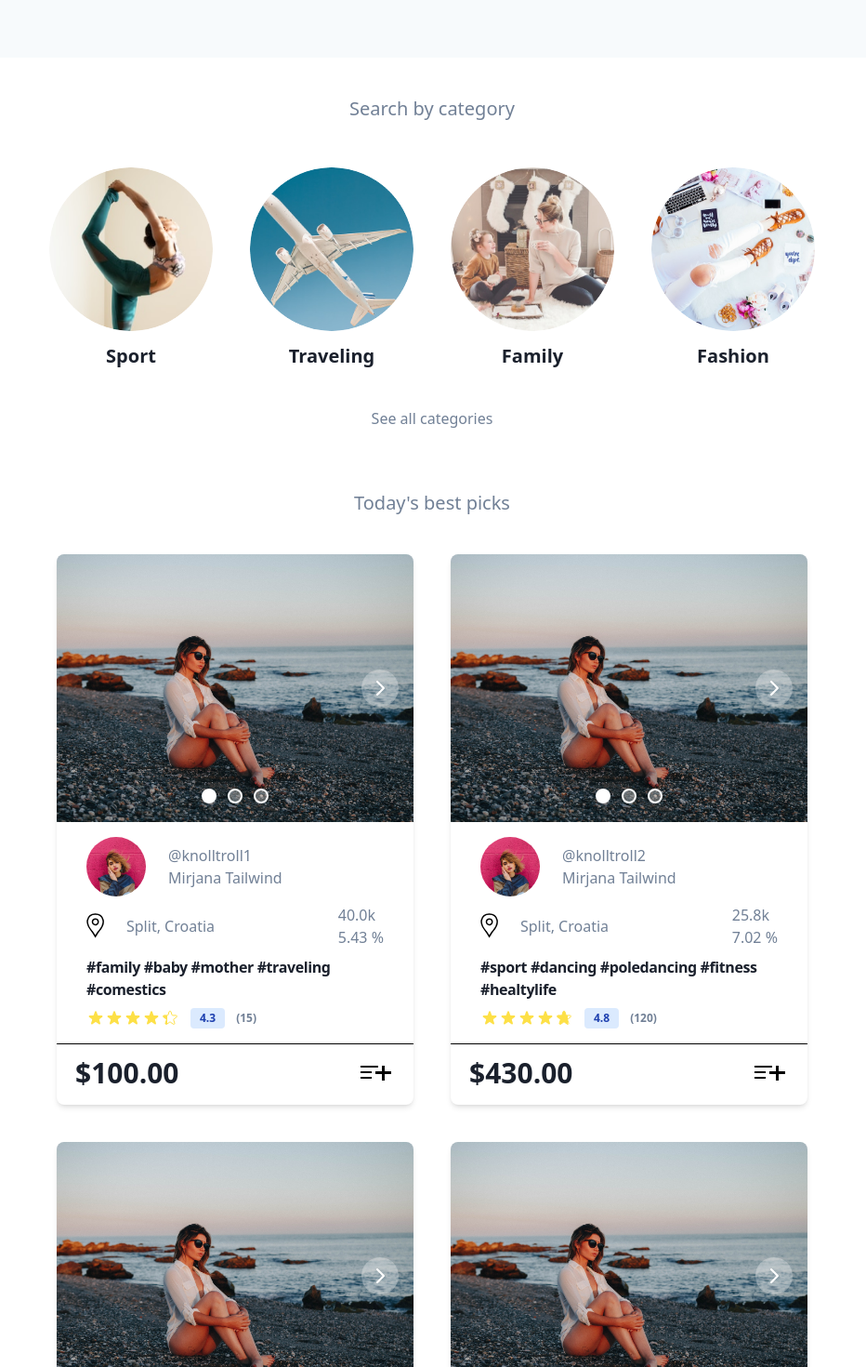
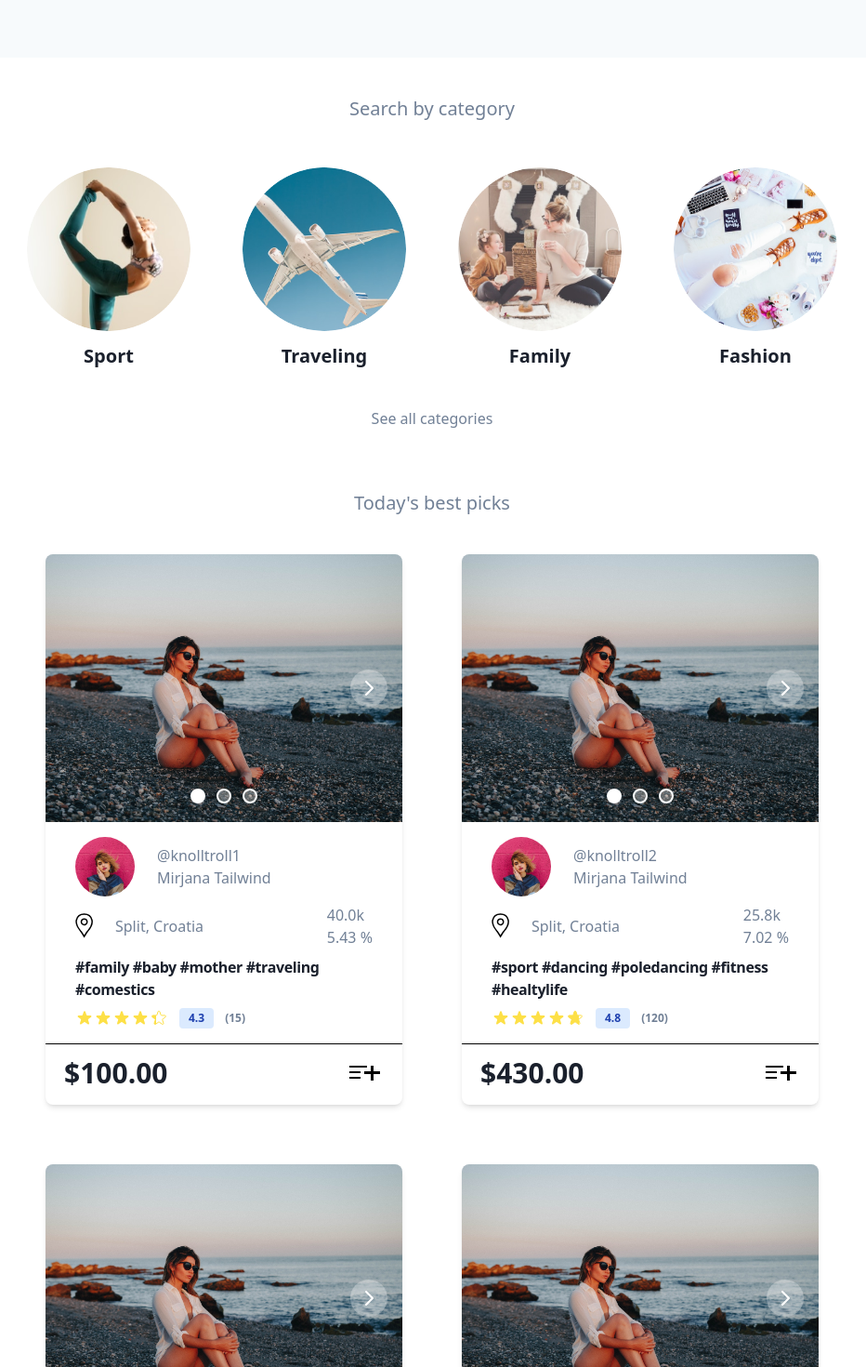
Before and after one commit to Netz00/growi, a Next.js app: page /search in a window 1280 px wide. Shown: the part 300-1770 px from the top of the page at 93% size, without its empty margins (175-1107 px from the left). Built offline with nearby package versions, Linux system fonts and the light colour scheme; a web font is replaced by a local one.

Commit message:
Search page increase gap of filters and cards

```diff
--- a/src/pages/search.tsx
+++ b/src/pages/search.tsx
@@ -43,7 +43,7 @@ const Search = (props: ISearchProps) => (
 			yPadding="pt-6 pb-6"
 			textBottomMargin="mb-0"
 		>
-			<div className="flex flex-row gap-10 flex-nowrap justify-center overflow-auto whitespace-nowrap overflow-y-hidden pt-12">
+			<div className="flex flex-row gap-14 max-md:gap-10 flex-nowrap justify-center overflow-auto whitespace-nowrap overflow-y-hidden pt-12">
 				{props.categories?.map((item: any) => (
 					<Category {...item} key={item.key} />
 				))}
@@ -57,7 +57,7 @@ const Search = (props: ISearchProps) => (
 			yPadding="pt-6 pb-6"
 			textBottomMargin="mb-10"
 		>
-			<div className="flex flex-row gap-10 flex-wrap justify-center">
+			<div className="flex flex-row gap-16 max-md:gap-10 flex-wrap justify-center">
 				{props.influencers?.map((item: any) => (
 					<InfluencerCard {...item} key={item.key} />
 				))}
```
